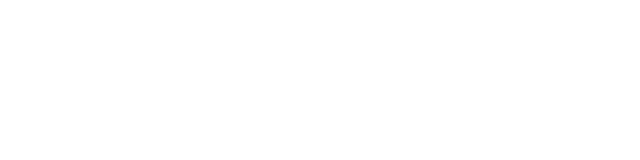
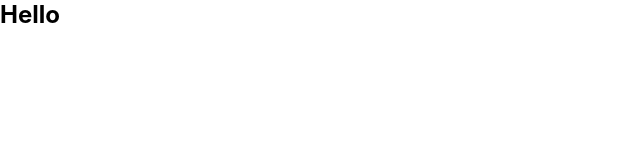
Before and after one commit to corocn/nuxt_auth0, a Nuxt app: page /hello in a window 1280 px wide. Before the commit this address had no page. Shown: the top 160 px of the page, without its empty margins (0-640 px from the left). Built offline with nearby package versions, Linux system fonts and the light colour scheme.

Commit message:
add hello page

```diff
--- /dev/null
+++ b/pages/hello/index.vue
@@ -0,0 +1,7 @@
+<template>
+  <section>
+    <div>
+      <h1 class="title">Hello</h1>
+    </div>
+  </section>
+</template>
```
